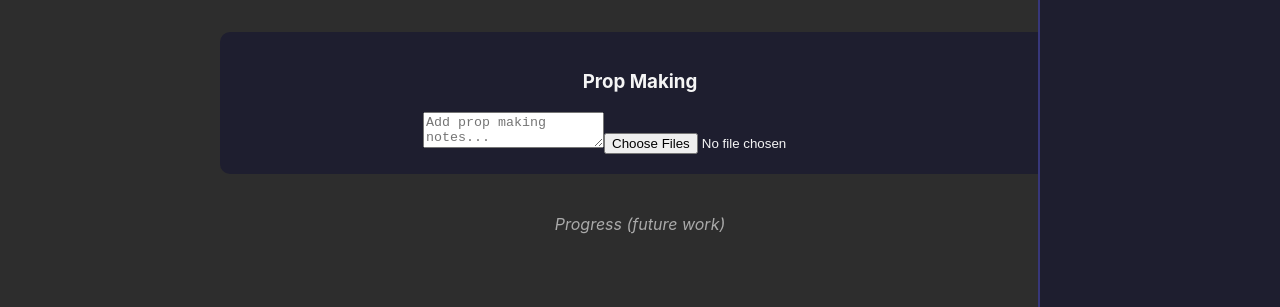
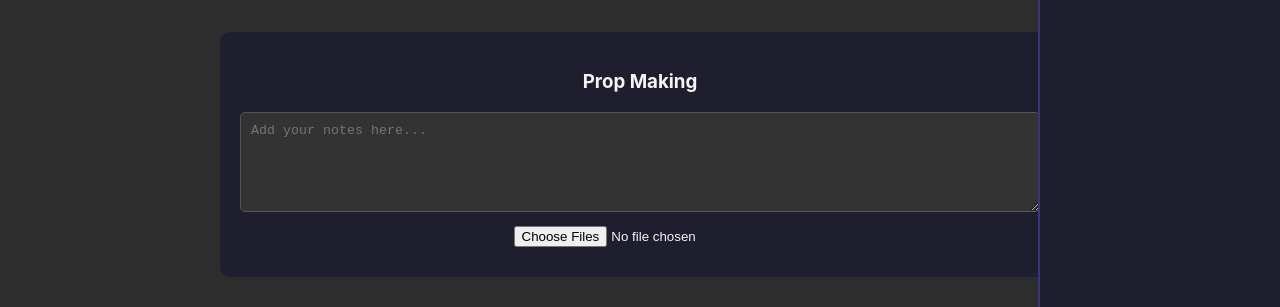
Before and after one commit to eduarda-aires/cosplanner, a React (Create React App) app: page / in a window 1280 px wide. Both pictures are taken after a click on the button "Prop Making". Shown: the part 450-757 px from the top of the page. Built offline with nearby package versions, Linux system fonts and the light colour scheme.

Commit message:
Revamped prop making tab, added notes and image uploads

```diff
--- a/src/components/PropMakingTab.js
+++ b/src/components/PropMakingTab.js
@@ -1,24 +1,87 @@
-import React from 'react';
+import React, { useState } from 'react';
 
 const PropMakingTab = ({ propMaking, handleTextChange, handleImageChange }) => {
+  const [isModalOpen, setIsModalOpen] = useState(false);
+  const [selectedImage, setSelectedImage] = useState('');
+
+  const openModal = (imgSrc) => {
+    setSelectedImage(imgSrc);
+    setIsModalOpen(true);
+  };
+
+  const closeModal = () => {
+    setIsModalOpen(false);
+    setSelectedImage('');
+  };
+
   return (
     <div>
       <h3>Prop Making</h3>
       <textarea
-        placeholder="Add prop making notes..."
         value={propMaking.text}
         onChange={handleTextChange}
+        placeholder="Add your notes here..."
+        style={{
+          width: '100%',
+          height: '100px',
+          boxSizing: 'border-box',
+          backgroundColor: '#333', // Dark background color
+          color: '#fff', // White text color for contrast
+          border: '1px solid #555', // Border to match dark theme
+          borderRadius: '5px', // Rounded corners
+          padding: '10px' // Padding for better text placement
+        }}
       />
+
       <input
         type="file"
-        multiple
+        multiple // Allow multiple file selection
+        accept="image/*"
         onChange={handleImageChange}
+        style={{ marginTop: '10px' }}
       />
-      {propMaking.images && propMaking.images.map((img, idx) => (
-        <img key={idx} src={URL.createObjectURL(img)} alt="Prop making" width="100" />
-      ))}
+
+      <div className="image-gallery" style={{ display: 'flex', flexWrap: 'wrap', marginTop: '10px' }}>
+        {propMaking.images.map((imgSrc, index) => (
+          <img
+            key={index}
+            src={imgSrc}
+            alt={`Prop Reference ${index + 1}`}
+            style={{ width: '100px', height: 'auto', margin: '5px', cursor: 'pointer' }}
+            onClick={() => openModal(imgSrc)} // Open modal to show image
+          />
+        ))}
+      </div>
+
+      {/* Modal for displaying images */}
+      {isModalOpen && (
+        <div className="modal" onClick={closeModal} style={modalStyle}>
+          <img src={selectedImage} alt="Selected" style={modalImageStyle} />
+        </div>
+      )}
     </div>
   );
 };
 
+// Modal styles
+const modalStyle = {
+  position: 'fixed',
+  top: 0,
+  left: 0,
+  right: 0,
+  bottom: 0,
+  backgroundColor: 'rgba(0, 0, 0, 0.8)', // Dark semi-transparent background
+  display: 'flex',
+  justifyContent: 'center',
+  alignItems: 'center',
+  zIndex: 1000 // Ensure it appears above other elements
+};
+
+// Image styles for modal
+const modalImageStyle = {
+  maxWidth: '90%',
+  maxHeight: '90%',
+  borderRadius: '10px' // Rounded corners for the image
+};
+
 export default PropMakingTab;
```
Also changed, not shown: src/components/PhotoshootMoodboardTab.css (added).
